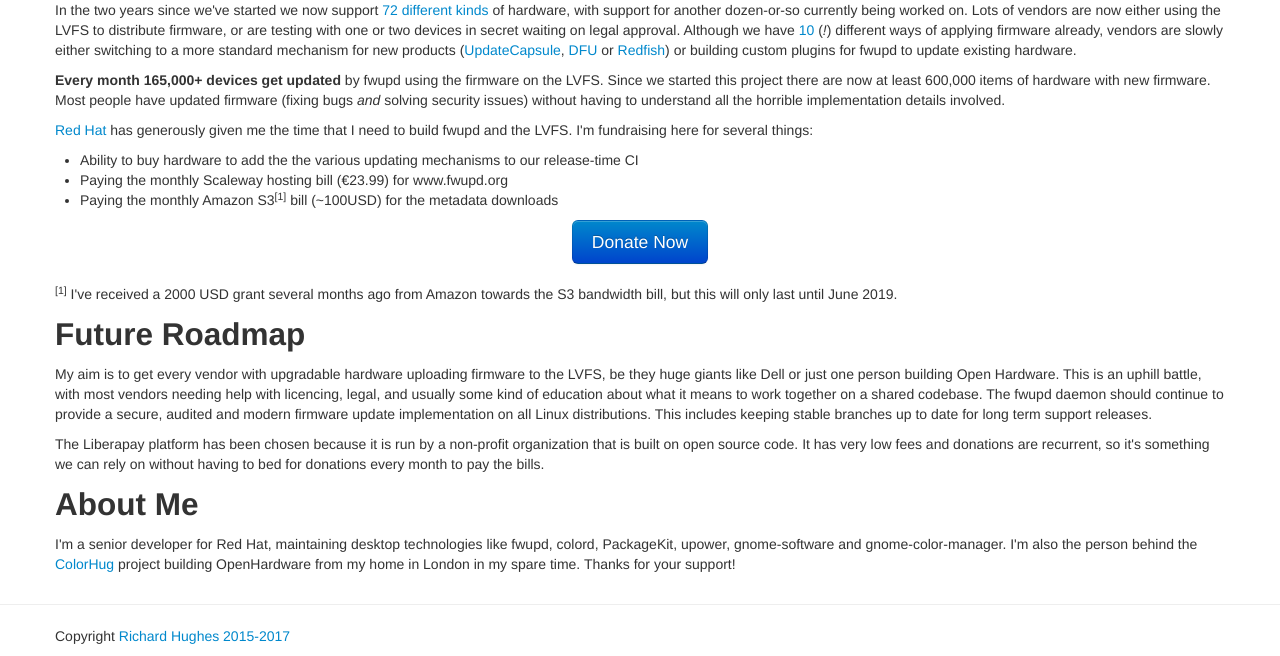
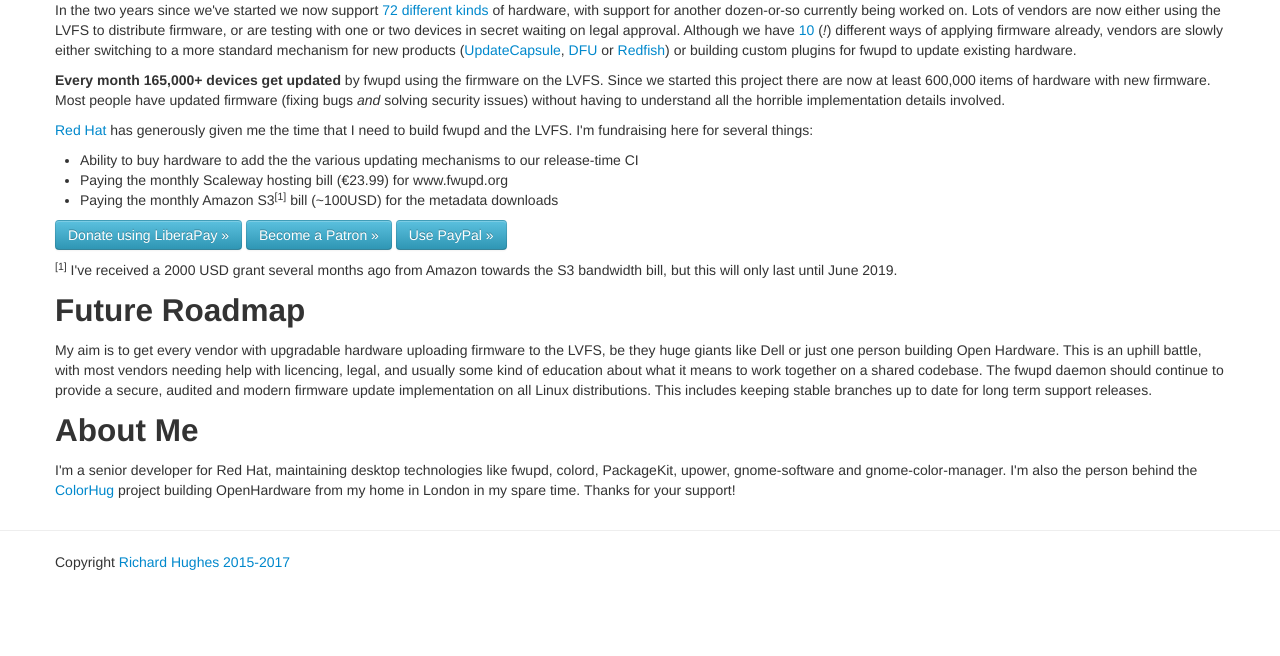
Before and after one commit to wiktor-k/lvfs-website, a Flask app: page /donations in a window 1280 px wide. Shown: the part 170-826 px from the top of the page. After the commit the page ends 740 px from the top, so only its background shows below. Run offline with Flask 2, Linux system fonts and the light colour scheme; some libraries are stand-ins or nearby versions.

Commit message:
trivial: Add more donation methods

```diff
--- a/app/templates/donations.html
+++ b/app/templates/donations.html
@@ -47,11 +47,11 @@
   <li>Paying the monthly Amazon S3<sup>[1]</sup> bill (~100USD) for the metadata downloads</li>
 </ul>
 
-<center>
-<form action="https://liberapay.com/LVFS/donate">
-  <input type="submit" class="btn btn-primary btn-large" value="Donate Now" />
-</form>
-</center>
+<p>
+  <a href="https://liberapay.com/LVFS/donate" class="btn btn-info" role="button">Donate using LiberaPay &raquo;</a>
+  <a href="https://www.patreon.com/hughsie" class="btn btn-info" role="button">Become a Patron &raquo;</a>
+  <a href="https://paypal.me/hughsient" class="btn btn-info" role="button">Use PayPal &raquo;</a>
+</p>
 
 <p>
   <sup>[1]</sup> I've received a 2000 USD grant several months ago from Amazon
@@ -70,13 +70,6 @@
   This includes keeping stable branches up to date for long term support releases.
 </p>
 
-<p>
-  The Liberapay platform has been chosen because it is run by a non-profit
-  organization that is built on open source code.
-  It has very low fees and donations are recurrent, so it's something we can
-  rely on without having to bed for donations every month to pay the bills.
-</ul>
-
 <h2>About Me</h2>
 <p>
   I'm a senior developer for Red Hat, maintaining desktop technologies like fwupd,
```
